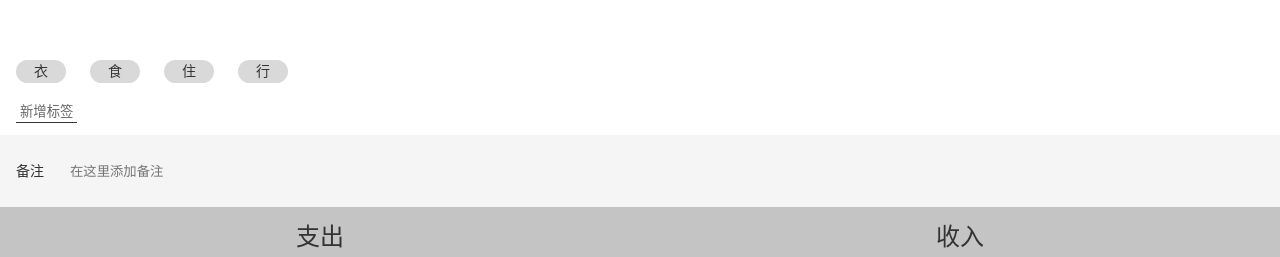
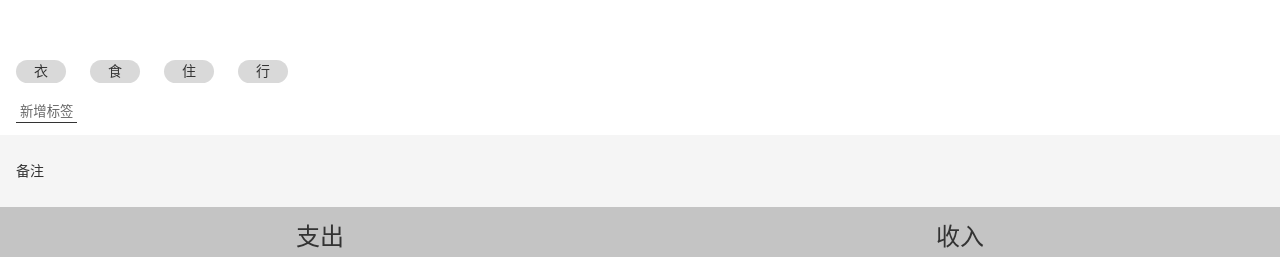
Before and after one commit to sheben404/react-tally-book, a React app: page /#/money in a window 1280 px wide. Shown: the part 148-405 px from the top of the page. Built offline with nearby package versions, Linux system fonts and the light colour scheme; the HTML template or start-up script is replaced by a standard one.

Commit message:
创建单独的Input组件

```diff
--- /dev/null
+++ b/src/components/Input.tsx
@@ -0,0 +1,32 @@
+import React from 'react';
+import styled from 'styled-components';
+
+const Label = styled.label`
+  display:flex;
+  align-items: center;
+    > span{
+      margin-right: 16px;
+      white-space: nowrap;
+    }
+    > input{
+      display: block;
+      width: 100%;
+      height: 72px;
+      background: none;
+      border: none;
+      padding-left: 10px;
+    }
+`
+type Props = {
+  label: string;
+} & React.InputHTMLAttributes<HTMLInputElement>
+const Input:React.FC<Props> = (props) =>{
+  const {label, children, ...rest} = props
+  return(
+    <Label>
+      <span>{props.label}</span>
+      <input {...rest}/>
+    </Label>
+  )
+}
+export {Input}
--- a/src/pages/Money/NoteSection.tsx
+++ b/src/pages/Money/NoteSection.tsx
@@ -1,26 +1,11 @@
 import styled from 'styled-components';
-import React, {useRef} from 'react';
+import React, {ChangeEventHandler, useRef} from 'react';
+import {Input} from '../../components/Input';
 
 const Wrapper = styled.section`
   background: #f5f5f5;
   padding: 0 16px;
   font-size: 14px;
-  > label{
-  display:flex;
-  align-items: center;
-    > span{
-      margin-right: 16px;
-      white-space: nowrap;
-    }
-    > input{
-      display: block;
-      width: 100%;
-      height: 72px;
-      background: none;
-      border: none;
-      padding-left: 10px;
-    }
-  }
 `
 type Props = {
   value: string;
@@ -29,21 +14,12 @@
 const NoteSection: React.FC<Props> = (props) =>{
   const note = props.value
   const refInput = useRef<HTMLInputElement>(null)
-  const onBlur = () => {
-    if(refInput.current !== null){
-      props.onChange(refInput.current.value)
-    }
+  const onChange:ChangeEventHandler<HTMLInputElement> = (e) => {
+      props.onChange(e.target.value)
   }
   return (
     <Wrapper>
-      <label>
-        <span>备注</span>
-        <input type="text" placeholder='在这里添加备注'
-               ref = {refInput}
-               defaultValue={note}
-               onBlur = {onBlur}
-        />
-      </label>
+        <Input type='text' label='备注' value={note} onChange={onChange}/>
     </Wrapper>
   )
 }
```
